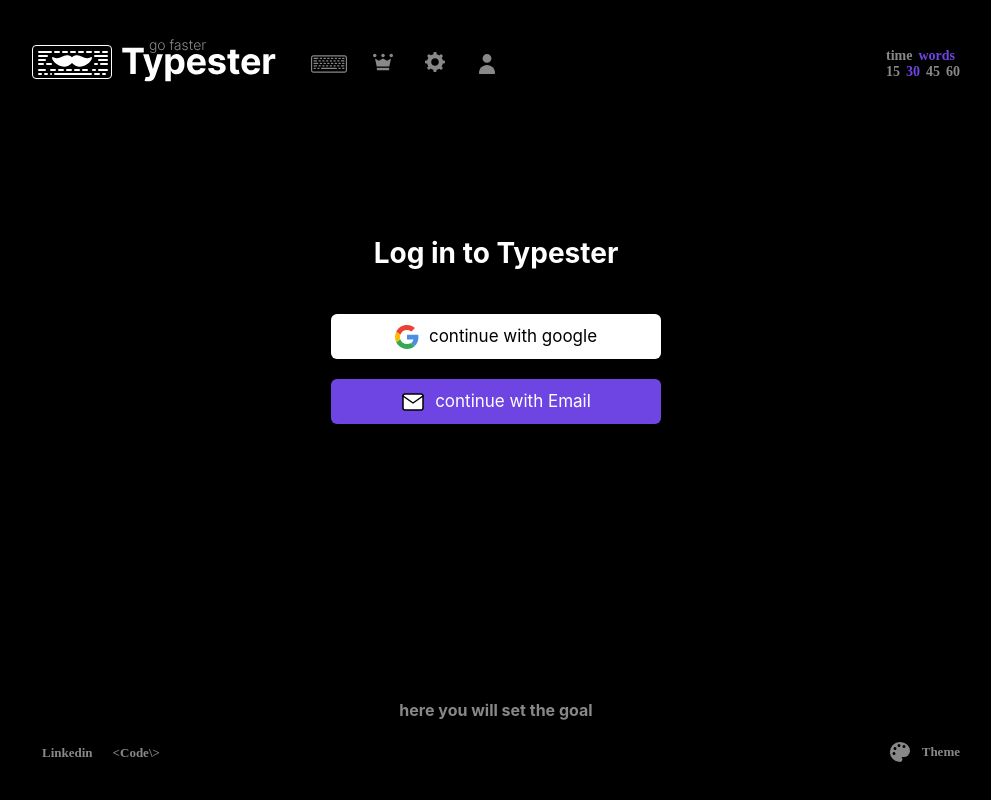
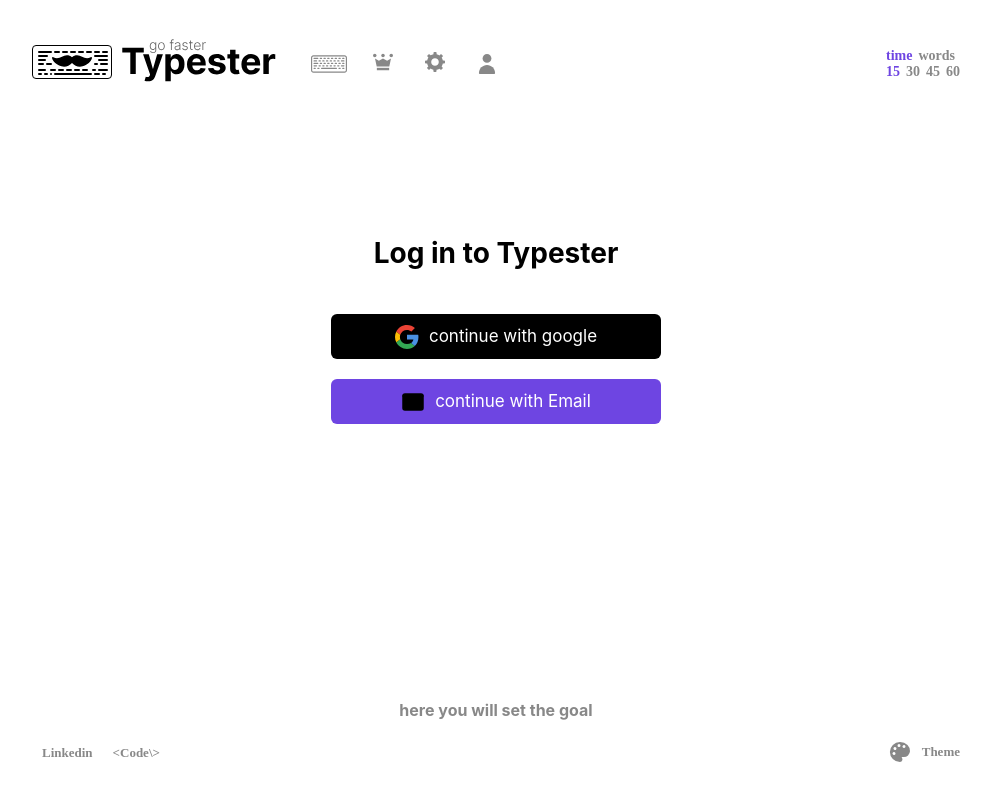
Before and after one commit to YoavDn/typester, a Vue app in the folder client/: page /profile in a window 1280 px wide. Shown: the whole page, without its empty margins (144-1135 px from the left). Built offline with nearby package versions, Linux system fonts and the light colour scheme; no server answers; what vue3-apexcharts would draw is missing.

Commit message:
dark and light mode with logo

```diff
--- a/client/index.html
+++ b/client/index.html
@@ -8,8 +8,8 @@
   <title>Typester</title>
 </head>
 
-<body>
-  <div id="app" class="dark"></div>
+<body class="light">
+  <div id="app"></div>
   <script type="module" src="/src/main.ts"></script>
 </body>
 
--- a/client/src/App.vue
+++ b/client/src/App.vue
@@ -1,21 +1,55 @@
 <script setup lang="ts">
+import { ref } from 'vue';
 import Header from './components/Header.vue';
 import Footer from './components/Footer.vue';
 import { useUserStore } from './stores/user';
 
+const prevHeight = ref<string | number>(0)
 const userStore = useUserStore()
 
 userStore.setLoggedInUser()
+
+function beforeLeave(element: HTMLElement) {
+  prevHeight.value = getComputedStyle(element).height;
+}
+function enter(element: HTMLElement) {
+  const { height } = getComputedStyle(element);
+  setTimeout(() => {
+    element.style.height = height;
+  });
+}
+function afterEnter(element: HTMLElement) {
+  element.style.height = 'auto';
+}
+
 </script>
+
+<!-- <template>
+
+  <main class="main-app">
+    <Header />
+    <transition name="fade" mode="out-in" @beforeLeave="beforeLeave" @enter="enter" @afterEnter="afterEnter">
+      <RouterView />
+    </transition>
+    <Footer />
+  </main>
+</template> -->
+
 
 <template>
 
   <main class="main-app">
     <Header />
-    <RouterView />
+    <RouterView v-slot="{ Component }">
+      <transition name="fade" mode="out-in">
+        <component :is="Component" />
+      </transition>
+    </RouterView>
+
     <Footer />
   </main>
 </template>
+
 
 <style lang="scss">
 @import '@/assets/style/main.scss';
@@ -39,7 +73,18 @@
 
 }
 
-// @media (max-width: 1100px {
-//     .main-app {}
-//   })
+.fade-enter-active,
+.fade-leave-active {
+  transition: opacity .25s ease;
+
+}
+
+.fade-enter-active {
+  transition-delay: .25s;
+}
+
+.fade-enter-from,
+.fade-leave-to {
+  opacity: 0;
+}
 </style>
--- a/client/src/assets/style/_base.scss
+++ b/client/src/assets/style/_base.scss
@@ -2,6 +2,11 @@
     margin: 0;
     padding: 0;
     box-sizing: border-box;
+}
+
+.ffscroll {
+    scrollbar-width: thin;
+    scrollbar-color: var(--sub-color) transparent;
 }
 
 html {
@@ -9,6 +14,8 @@
     // font-family: "Roboto Mono", sans-serif;
     font-family: 'Inter', sans-serif;
     scroll-behavior: smooth;
+    ;
+    background-color: var(--bg);
 }
 
 //temp until add themes
@@ -39,7 +46,10 @@
     display: grid;
     grid-template-columns: auto minmax(0 1000px) auto;
     justify-items: center;
-    // font-family: "Roboto Mono";
+    @extend .ffscroll;
+    overflow-y: scroll // font-family: "Roboto Mono";
+
+
 }
 
 @media (max-width : 700px) {
@@ -54,25 +64,27 @@
 
 /* Track */
 ::-webkit-scrollbar-track {
-    background: transparent;
+    background: var(--bg);
 }
 
 /* Handle */
 ::-webkit-scrollbar-thumb {
     background: var(--text-dull);
+
     transition: 0.125s;
+
     border-radius: 2px;
 }
 
 /* Handle on hover */
 ::-webkit-scrollbar-thumb:hover {
-    background: var(--text-dull);
+    background: var(--theme);
 }
 
 ::-webkit-scrollbar-thumb:active {
-    background: var(--text-dull);
+    background: var(--theme);
 }
 
 ::-webkit-scrollbar-corner {
-    background: var(--text-dull);
+    background: var(--theme);
 }
--- a/client/src/components/Header.vue
+++ b/client/src/components/Header.vue
@@ -2,6 +2,8 @@
 
 <script setup lang='ts'>
 import AppLogo from '@/assets/imgs/typesterLogo.svg'
+import AppLogoLight from '@/assets/imgs/logoLight.svg'
+
 import { ArrowRightOnRectangleIcon } from '@heroicons/vue/24/solid'
 import Crown from '@/assets/imgs/crown.svg'
 import User from '@/assets/imgs/user.svg'
@@ -29,8 +31,8 @@
     }
 }
 
+const isDarkTheme = computed(() => document.querySelector('body')?.classList.contains('dark'))
 
-console.log(route.name);
 const isOnProfilePage = computed(() => route.name === 'profile' && userStore.getLoggedInUser ? true : false)
 
 function goToPage(page: pagesType) {
@@ -52,7 +54,8 @@
     <header :class="isOnHomeRoute" class="app-header">
         <div class="header-contianer flex">
             <nav class="logo-and-nav flex">
-                <AppLogo @click="goToPage('/')" class="logo" />
+                <AppLogo v-if="isDarkTheme" @click="goToPage('/')" class="logo" />
+                <AppLogoLight v-else @click="goToPage('/')" class="logo" />
                 <div class="nav flex">
                     <Keyboard @click="goToPage('/test')" class="nav-svg keyboard" />
                     <Crown @click="goToPage('/leaderboard')" class="nav-svg" />
--- a/client/src/components/UserInfo.vue
+++ b/client/src/components/UserInfo.vue
@@ -1,10 +1,18 @@
 <script setup lang='ts'>
-import { UserIcon } from '@heroicons/vue/24/solid'
+import { computed } from 'vue';
+import { UserIcon, UserCircleIcon } from '@heroicons/vue/24/solid'
 import type { HtmlAttributes } from 'csstype';
 
 //TODO: make proper type for user
 const props = defineProps<{ user: any }>()
 
+const isDarkTheme = computed(() => document.querySelector('body')?.classList.contains('dark'))
+
+const CapitalizeUsername = computed(() => {
+    return props.user.username.split(' ')
+        .map((word: string) => word[0].toUpperCase() + word.slice(1))
+        .join(' ')
+})
 
 </script>
 
@@ -12,8 +20,10 @@
 <template>
     <section class="user-info">
         <header class="user-profile-header flex-column">
-            <UserIcon class="user-avatar w-3 h-4  text-white-500" />
-            <h2 class="user-username">{{ props.user.username }}</h2>
+
+            <UserIcon class="user-avatar w-3 h-4  text-white-500"
+                :class="{ 'user-dark': isDarkTheme, 'user-light': !isDarkTheme }" />
+            <h2 class="user-username">{{ CapitalizeUsername }}</h2>
             <h3 class="user-email">{{ props.user.email }}</h3>
         </header>
         <main class="user-profile-main flex">
@@ -45,10 +55,6 @@
 
         .user-avatar {
             font-size: 16px;
-            // border: solid 2px;
-            background:
-                linear-gradient(var(--bg), var(--bg)) padding-box,
-                linear-gradient(to right, var(--theme), var(--sub-theme)) border-box;
             border-radius: 50em;
             border: 2px solid transparent;
             border-radius: 50%;
@@ -56,11 +62,23 @@
             height: 100px;
             padding: 2rem;
             margin-bottom: 1rem;
-            color: var(--text);
+            color: var(--bg);
             box-shadow: var(--theme) 0px 0px 70px;
+            -webkit-text-fill-color: transparent;
 
+            &.user-dark {
+                background:
+                    linear-gradient(var(--bg), var(--bg)) padding-box,
+                    linear-gradient(to right, var(--theme), var(--sub-theme)) border-box;
+                color: var(--text);
+            }
 
-            -webkit-text-fill-color: transparent;
+            &.user-light {
+                background:
+                    linear-gradient(var(--text), var(--text)) padding-box,
+                    linear-gradient(to right, var(--theme), var(--sub-theme)) border-box;
+                color: var(--bg);
+            }
         }
 
         .user-username {
--- a/client/src/service/test.service.ts
+++ b/client/src/service/test.service.ts
@@ -1,4 +1,4 @@
-import type { testType, wordType } from '@/types'
+import type { testLevelType, testModeType, testType, wordType } from '@/types'
 import { commonEnWords } from '../wordsData/commonWords'
 import { testUtils } from './test.utils'
 
@@ -9,8 +9,26 @@
     countAllTypos,
     calcWordWpm,
     calcTestWpm,
-    saveTestToLocalStorage
+    saveTestToLocalStorage,
+    localOption,
+    saveLocalOption
 }
+
+function localOption() {
+    const localOptions: string | null = (localStorage.getItem('testOptions'))
+    if (!localOptions) {
+        localStorage.setItem('testOptions', JSON.stringify({ mode: 'time', level: 15 }))
+        return { mode: 'time', level: 15 }
+    }
+
+    return JSON.parse(localOptions as string)
+
+}
+
+function saveLocalOption(options: { mode: string, level: number }) {
+    localStorage.setItem('testOptions', JSON.stringify(options))
+}
+
 
 function generateNewTest(lang = 'english') {
     const wordsMap = randomTxt().map(word => {
--- a/client/src/stores/testOptions.ts
+++ b/client/src/stores/testOptions.ts
@@ -1,4 +1,5 @@
 import { useRouter, useRoute } from 'vue-router'
+import { testService } from '@/service/test.service'
 import { defineStore } from 'pinia'
 import { useTestStore, } from './test'
 import { ref, computed } from 'vue'
@@ -9,23 +10,30 @@
     const testStore = useTestStore()
     const router = useRouter()
 
-    const testMode = ref<testModeType>('words')
-    const testLevel = ref<testLevelType>(30)
+    // const testMode = ref<testModeType>('words')
+    // const testLevel = ref<testLevelType>(30)
+    const testMode = ref<testModeType>(testService.localOption().mode)
+    const testLevel = ref<testLevelType>(testService.localOption().level)
 
     // getters
     const getTestMode = computed(() => testMode.value)
     const getTestLevel = computed(() => testLevel.value)
     const getIsOnMinWords = computed(() => testLevel.value === 15 && testMode.value === 'words')
 
+
+
     //actions
     function setTestMode(mode: testModeType) {
         testMode.value = mode
+        testService.saveLocalOption({ mode: testMode.value, level: testLevel.value })
+
         testStore.setNewTest()
         router.push('/')
     }
 
     function setTestLevel(level: testLevelType) {
         testLevel.value = level
+        testService.saveLocalOption({ mode: testMode.value, level: testLevel.value })
         testStore.setNewTest()
         router.push('/')
     }
--- a/client/src/views/TestResult.vue
+++ b/client/src/views/TestResult.vue
@@ -34,7 +34,8 @@
 
 
 <template>
-    <section class="test-result" ref="testResRef">
+    <div>
+        <section class="test-result">
             <div class="gradient-wapper">
                 <div class="gradient1"></div>
                 <div class="gradient2"></div>
@@ -57,6 +58,7 @@
             <h2>hi</h2>
             <Chart class="chart" :test="test" />
         </section>
+    </div>
 
 </template>
 
```
Also changed, not shown: client/src/assets/imgs/logoLight.svg (added). Lines whose indentation alone changed are shown as unchanged.
